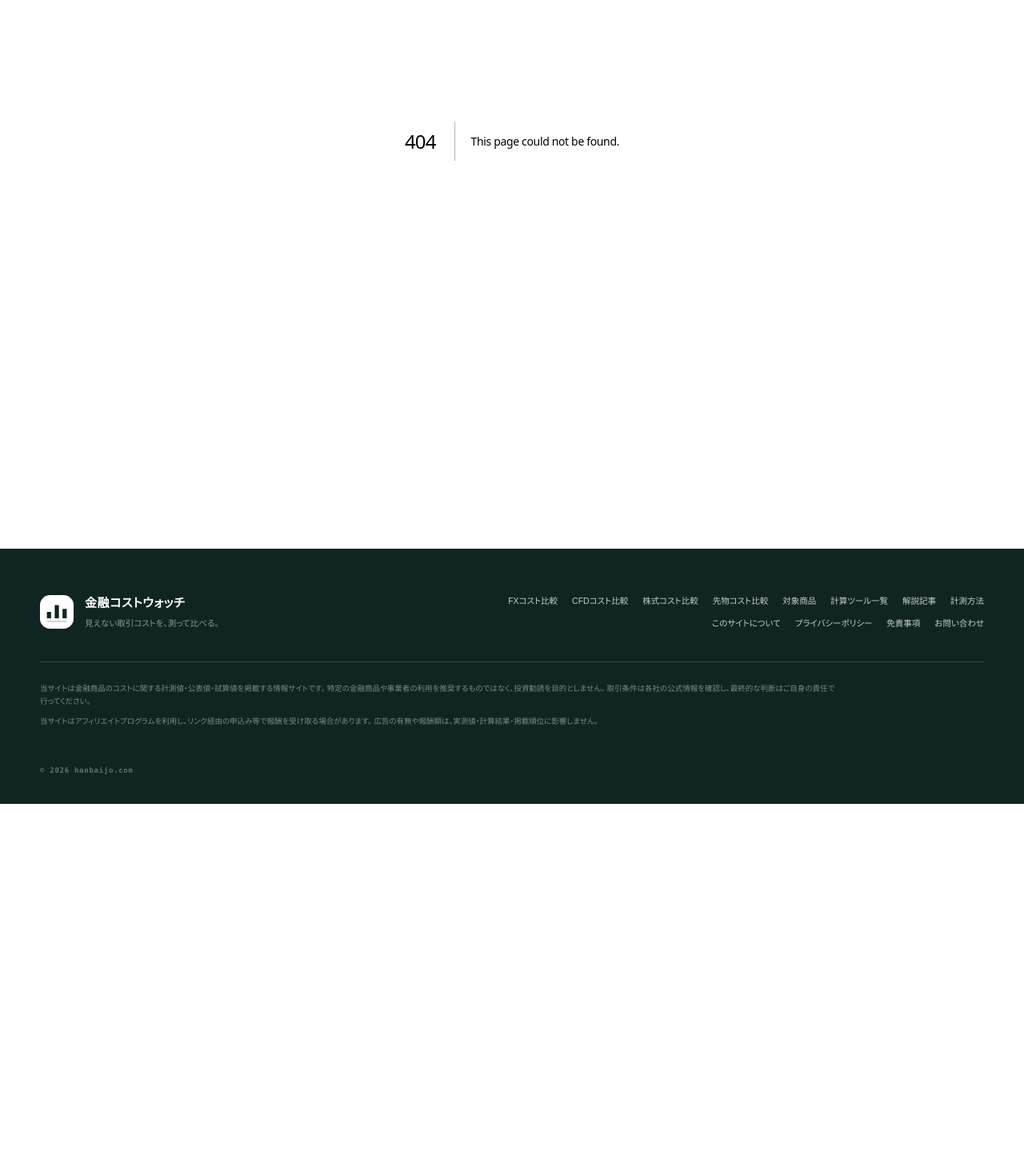
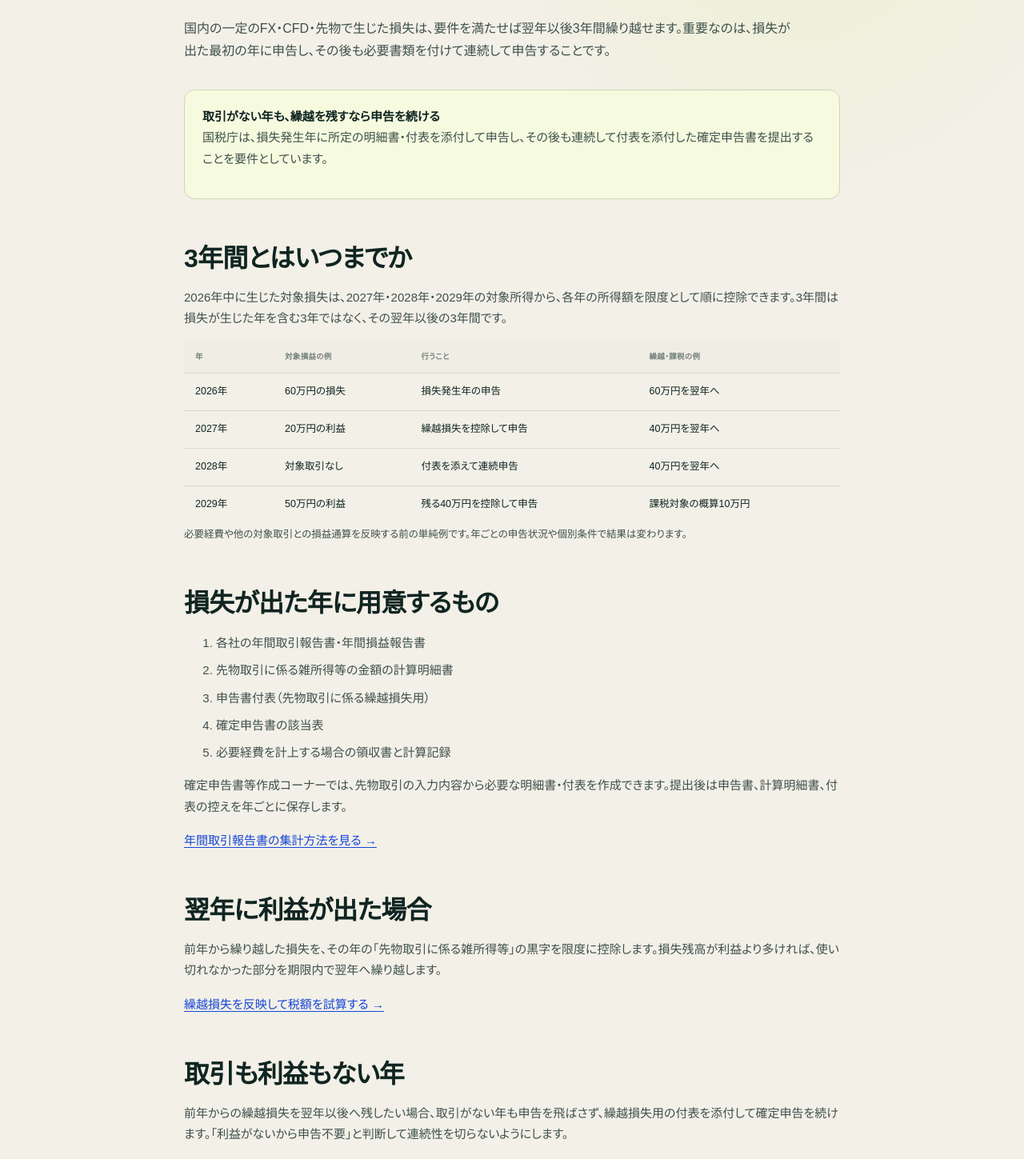
Before and after one commit to mrok18/hanbaijo, a Next.js app: page /articles/fx-loss-carryforward-filing in a window 1280 px wide. Before the commit this address had no page. Shown: the part 301-1750 px from the top of the page at 80% size. Before the commit the page ends 1306 px from the top, so only its background shows below. Built offline with nearby package versions, Linux system fonts and the light colour scheme.

Commit message:
Add FX loss carryforward filing guide

```diff
--- /dev/null
+++ b/app/articles/fx-loss-carryforward-filing/page.tsx
@@ -0,0 +1,73 @@
+import type { Metadata } from 'next';
+import Link from 'next/link';
+
+export const metadata: Metadata = {
+  title: 'FX損失を3年繰り越す確定申告｜取引しない年も必要？',
+  description: '国内FX等の損失繰越について、損失が出た年、利益が出た年、取引しない年に必要な申告と、計算明細書・申告書付表を時系列で整理します。',
+};
+
+const timeline = [
+  ['2026年', '60万円の損失', '損失発生年の申告', '60万円を翌年へ'],
+  ['2027年', '20万円の利益', '繰越損失を控除して申告', '40万円を翌年へ'],
+  ['2028年', '対象取引なし', '付表を添えて連続申告', '40万円を翌年へ'],
+  ['2029年', '50万円の利益', '残る40万円を控除して申告', '課税対象の概算10万円'],
+] as const;
+
+export default function Page() {
+  const jsonLd = {
+    '@context': 'https://schema.org', '@type': 'Article', headline: metadata.title,
+    description: metadata.description, datePublished: '2026-09-09', dateModified: '2026-09-09',
+    mainEntityOfPage: 'https://hanbaijo.com/articles/fx-loss-carryforward-filing',
+    author: { '@type': 'Organization', name: '金融コストウォッチ' },
+    publisher: { '@type': 'Organization', name: '金融コストウォッチ' },
+  };
+
+  return <article>
+    <script type="application/ld+json" dangerouslySetInnerHTML={{ __html: JSON.stringify(jsonLd) }} />
+    <p className="page-kicker">FX TAX / LOSS CARRYFORWARD</p>
+    <h1>FX損失を3年繰り越す確定申告<br />取引しない年も必要？</h1>
+    <p className="lede">国内の一定のFX・CFD・先物で生じた損失は、要件を満たせば翌年以後3年間繰り越せます。重要なのは、損失が出た最初の年に申告し、その後も必要書類を付けて連続して申告することです。</p>
+
+    <div className="callout"><strong>取引がない年も、繰越を残すなら申告を続ける</strong><p>国税庁は、損失発生年に所定の明細書・付表を添付して申告し、その後も連続して付表を添付した確定申告書を提出することを要件としています。</p></div>
+
+    <h2>3年間とはいつまでか</h2>
+    <p>2026年中に生じた対象損失は、2027年・2028年・2029年の対象所得から、各年の所得額を限度として順に控除できます。3年間は損失が生じた年を含む3年ではなく、その翌年以後の3年間です。</p>
+    <div className="table-scroll"><table className="rates"><thead><tr><th>年</th><th>対象損益の例</th><th>行うこと</th><th>繰越・課税の例</th></tr></thead><tbody>{timeline.map(([year, pnl, filing, result]) => <tr key={year}><td>{year}</td><td>{pnl}</td><td>{filing}</td><td>{result}</td></tr>)}</tbody></table></div>
+    <p><small>必要経費や他の対象取引との損益通算を反映する前の単純例です。年ごとの申告状況や個別条件で結果は変わります。</small></p>
+
+    <h2>損失が出た年に用意するもの</h2>
+    <ol>
+      <li>各社の年間取引報告書・年間損益報告書</li>
+      <li>先物取引に係る雑所得等の金額の計算明細書</li>
+      <li>申告書付表（先物取引に係る繰越損失用）</li>
+      <li>確定申告書の該当表</li>
+      <li>必要経費を計上する場合の領収書と計算記録</li>
+    </ol>
+    <p>確定申告書等作成コーナーでは、先物取引の入力内容から必要な明細書・付表を作成できます。提出後は申告書、計算明細書、付表の控えを年ごとに保存します。</p>
+    <p><Link href="/articles/fx-annual-transaction-report-tax-return">年間取引報告書の集計方法を見る →</Link></p>
+
+    <h2>翌年に利益が出た場合</h2>
+    <p>前年から繰り越した損失を、その年の「先物取引に係る雑所得等」の黒字を限度に控除します。損失残高が利益より多ければ、使い切れなかった部分を期限内で翌年へ繰り越します。</p>
+    <p><Link href="/tools/fx-tax-calculator">繰越損失を反映して税額を試算する →</Link></p>
+
+    <h2>取引も利益もない年</h2>
+    <p>前年からの繰越損失を翌年以後へ残したい場合、取引がない年も申告を飛ばさず、繰越損失用の付表を添付して確定申告を続けます。「利益がないから申告不要」と判断して連続性を切らないようにします。</p>
+
+    <h2>同じ年の損益を先に通算する</h2>
+    <p>複数の国内FX口座や、同じ課税区分に入る一定のCFD・先物取引がある場合、まず同年分の利益と損失を集計します。それでも残った赤字が、翌年以後へ繰り越す損失です。株式や暗号資産、申告分離課税の対象外となる取引とは同じ枠で通算できません。</p>
+    <p><Link href="/articles/fx-profit-loss-offset-tax">FXの損益通算対象を商品別に確認 →</Link></p>
+
+    <h2>20万円以下でも繰越には申告が必要</h2>
+    <p>一定の給与所得者に対する20万円以下の確定申告不要制度と、損失繰越の適用手続きは別です。将来の利益から損失を控除したいなら、納税額が発生しない年でも所定の申告を行います。</p>
+    <p><Link href="/articles/fx-profit-under-200k-tax-return">20万円以下の所得税・住民税の申告条件 →</Link></p>
+
+    <h2>出典と確認日</h2>
+    <ul>
+      <li><a href="https://www.nta.go.jp/taxes/shiraberu/taxanswer/shotoku/1523.htm" rel="noreferrer">国税庁 No.1523「先物取引の差金等決済に係る損失の繰越控除」</a></li>
+      <li><a href="https://www.nta.go.jp/taxes/shiraberu/taxanswer/shotoku/1522.htm" rel="noreferrer">国税庁 No.1522「先物取引に係る雑所得等の課税の特例」</a></li>
+      <li><a href="https://www.nta.go.jp/taxes/shiraberu/shinkoku/syotoku/r07.htm" rel="noreferrer">国税庁「令和7年分 確定申告書等の様式・手引き等」</a></li>
+    </ul>
+    <p><small>確認日：2026年9月9日。2026年分の申告様式は公表後に最新資料を確認してください。期限後申告など個別事情がある場合は税務署または税理士へ確認してください。</small></p>
+    <p><Link href="/articles">解説記事一覧へ戻る →</Link></p>
+  </article>;
+}
--- a/app/articles/fx-profit-loss-offset-tax/page.tsx
+++ b/app/articles/fx-profit-loss-offset-tax/page.tsx
@@ -84,6 +84,7 @@ export default function Page() {
         国税庁は、損失が生じた年に計算明細書と繰越損失用の申告書付表を添付して確定申告し、
         その後も連続して付表を添付した確定申告書を提出することを手続要件として示しています。
       </p>
+      <p><Link href="/articles/fx-loss-carryforward-filing">損失発生年から3年間の申告手順を見る →</Link></p>
       <ol>
         <li>損失が出た年も確定申告する</li>
         <li>「先物取引に係る雑所得等の金額の計算明細書」を添付する</li>
--- a/app/articles/posts.ts
+++ b/app/articles/posts.ts
@@ -1,4 +1,5 @@
 export const POSTS = [
+  { slug: 'fx-loss-carryforward-filing', category: 'FX・税金', title: 'FX損失を3年繰り越す確定申告｜取引しない年も必要？', desc: '損失発生年、利益が出た年、取引しない年に必要な連続申告と、計算明細書・繰越損失用付表を整理する。' },
   { slug: 'domestic-vs-overseas-fx-tax', category: 'FX・税金', title: '国内FXと海外FXの税金の違い｜20.315％・総合課税・損失繰越', desc: '申告分離課税と総合課税、損益通算、3年繰越を比較し、金融庁登録と取引の法的区分を確認する。' },
   { slug: 'fx-tax-rate-calculation', category: 'FX・税金', title: '国内FXの税率は20.315％？所得税・住民税の計算方法', desc: '所得税15％、復興特別所得税、地方稅5％の内訳と、必要経費・損益通算後の税額を計算する。' },
   { slug: 'fx-profit-under-200k-tax-return', category: 'FX・税金', title: 'FX利益20万円以下なら確定申告は不要？住民税・還付申告の注意', desc: '会社員の所得税申告が不要になる条件と、住民税、還付申告、損失繰越を別々に確認する。' },
--- a/app/fx/page.tsx
+++ b/app/fx/page.tsx
@@ -123,6 +123,7 @@ export default function FxPage() {
           </div>
         </div>
         <div className="provider-directory comparison-guide-directory">
+          <Link href="/articles/fx-loss-carryforward-filing"><span>LOSS CARRYFORWARD</span><h3>FX損失を3年間繰り越す</h3><p>損失年・無取引年・利益年の連続申告</p><b>必要書類と手順を見る →</b></Link>
           <Link href="/articles/domestic-vs-overseas-fx-tax"><span>DOMESTIC VS OVERSEAS</span><h3>国内FXと海外FXの税務を比較</h3><p>申告分離課税・総合課税・登録確認</p><b>税金と注意点を見る →</b></Link>
           <Link href="/articles/fx-tax-rate-calculation"><span>FX TAX RATE</span><h3>20.315％の内訳を計算</h3><p>所得税・復興特別所得税・地方税</p><b>税額の早見表を見る →</b></Link>
           <Link href="/articles/fx-profit-under-200k-tax-return"><span>200,000 YEN RULE</span><h3>20万円以下の申告要否</h3><p>所得税・住民税・還付申告を分ける</p><b>申告条件を見る →</b></Link>
```
